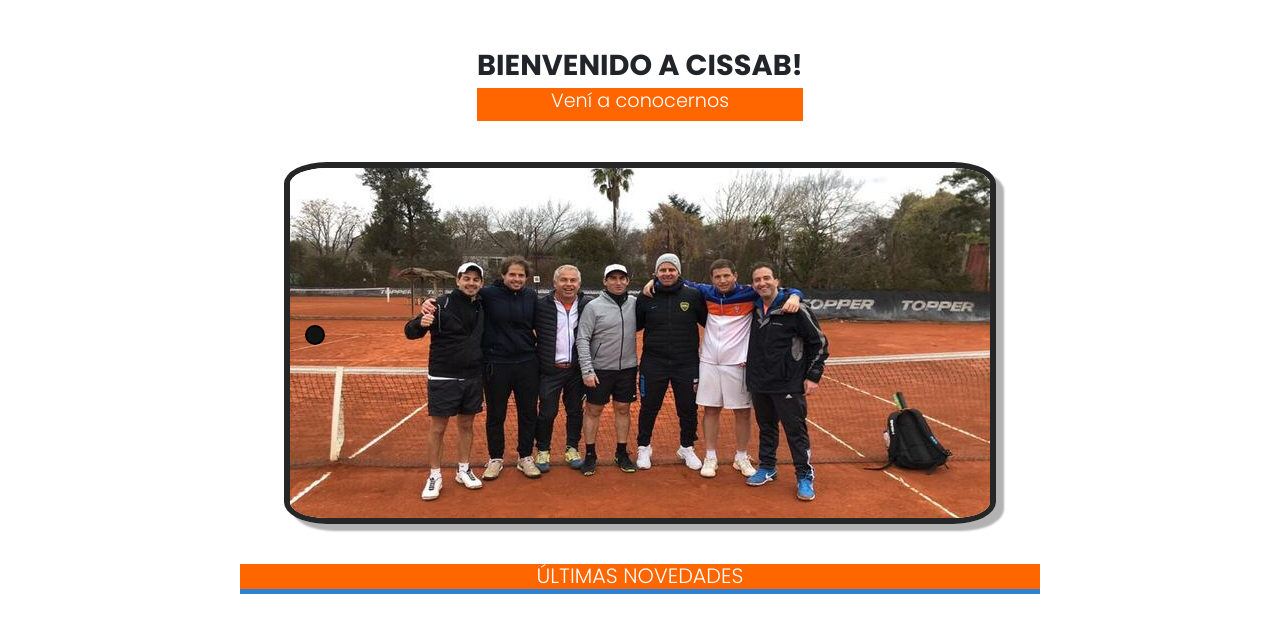
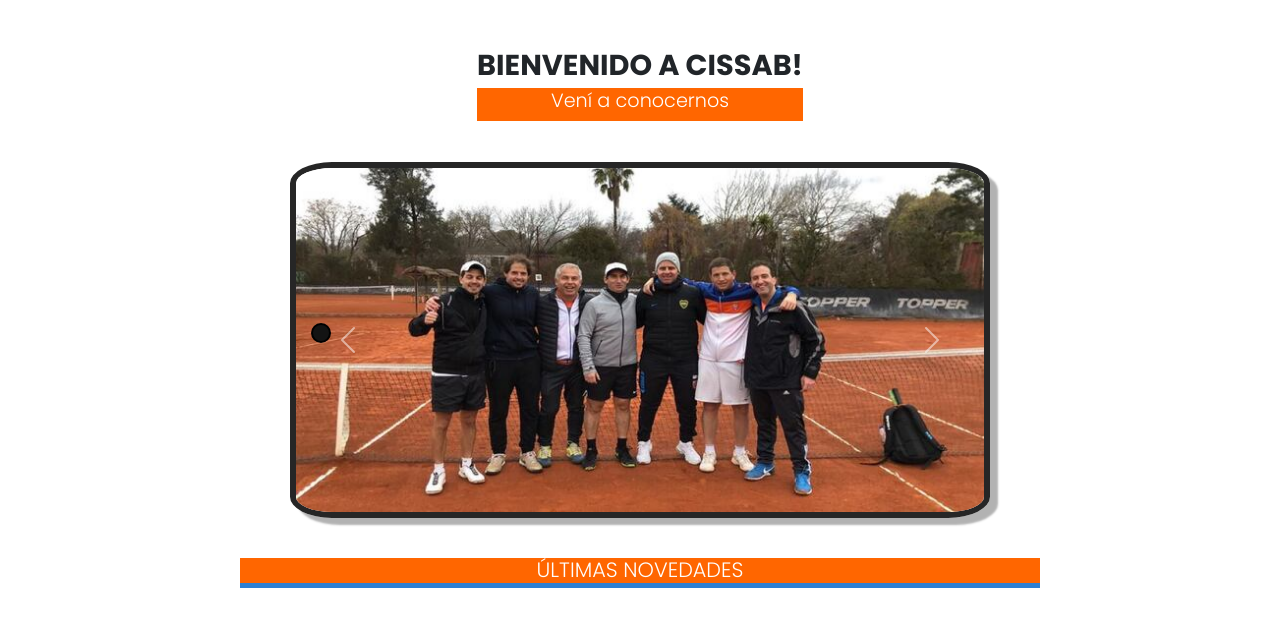
Before and after one commit to jeepers22/proyecto-cissab, a plain HTML site: page index.html in a window 1280 px wide. Shown: the part 139-759 px from the top of the page. Drawn offline with nearby package versions, Linux system fonts and the light colour scheme.

Commit message:
Slider con Bootstrap Implementado

```diff
--- a/css/style.css
+++ b/css/style.css
@@ -157,28 +157,6 @@ main {
     grid-area: main;
 }
 
-/* __________________ Slider Iphone __________________ */
-
-/* .iphone{
-    position: relative;
-    width: 75%;
-    left: 12vw;
-}
-
-.img-slider-container picture {
-    grid-gap: slider;
-}
-
-.img-slider-container picture img {
-    box-shadow: 3px 3px 2px rgba(0,0, 0, 1);
-    border: 2px solid black;
-    border-radius: 6%;
-    position: absolute;
-    top: 245px;
-    left: 130px;
-    z-index: -1;
-} */
-
 /* __________________ Galería Slider con formato de un celular __________________ */
 
 .img-slider-container {
@@ -187,14 +165,8 @@ main {
     border: 6px solid rgb(38, 38, 38);
     border-radius: 6%;
     overflow: hidden;
-}
-
-.img-slider-container picture {
     grid-gap: slider;
-}
-
-.img-slider-container picture img {
-    height: 100%;
+    max-width: 700px;
 }
 
 /* Simularción de cámara frontal de celular para darle estética al slider */
--- a/index.html
+++ b/index.html
@@ -44,17 +44,29 @@
                     <h2 class="text-focus-in">Vení a conocernos</h2>
                 </div>
             </div>
-            <!-- TODO: Sección de Galería Slider con movimiento automático -->
-            <div class="img-slider-container">
-                <!-- TODO: Visor tipo iphone, ver como fijar imagen de cel con slider -->
-                <!-- <img class="iphone" src="./img/iphone2.png" alt="Iphone"> -->
-                <picture>
-                    <source media="(min-width: 1200px)" srcset="img/dep-tenis-700x350.jpg">
-                    <source media="(min-width: 768px)" srcset="img/dep-tenis-500x250.jpg">
-                    <img src="./img/dep-tenis-350x175.jpg" alt="Tenis CISSAB">
-                </picture>
-                <!-- Agregamos circulito que simula cámara selfie -->
-                <div class="camera-cellphone"></div>
+            <!-- Slider con Bootstrap -->
+            <div id="carouselExampleControls" class="carousel slide img-slider-container mx-5" data-bs-ride="carousel">
+                <div class="carousel-inner">
+                    <div class="carousel-item active">
+                        <img src="./img/dep-tenis-700x350.jpg" class="d-block w-100" alt="Tenis CISSAB">
+                    </div>
+                    <div class="carousel-item">
+                        <img src="./img/dep-tenis-700x350.jpg" class="d-block w-100" alt="Tenis CISSAB">
+                    </div>
+                    <div class="carousel-item">
+                        <img src="./img/dep-tenis-700x350.jpg" class="d-block w-100" alt="Tenis CISSAB">
+                    </div>
+                    <!-- Agregamos circulito que simula cámara selfie -->
+                    <div class="camera-cellphone"></div>
+                </div>
+                <button class="carousel-control-prev" type="button" data-bs-target="#carouselExampleControls" data-bs-slide="prev">
+                    <span class="carousel-control-prev-icon" aria-hidden="true"></span>
+                    <span class="visually-hidden">Previous</span>
+                </button>
+                <button class="carousel-control-next" type="button" data-bs-target="#carouselExampleControls" data-bs-slide="next">
+                    <span class="carousel-control-next-icon" aria-hidden="true"></span>
+                    <span class="visually-hidden">Next</span>
+                </button>
             </div>
             <main>
                 <!-- Sección CARDS de Noticias Actuales -->
```
